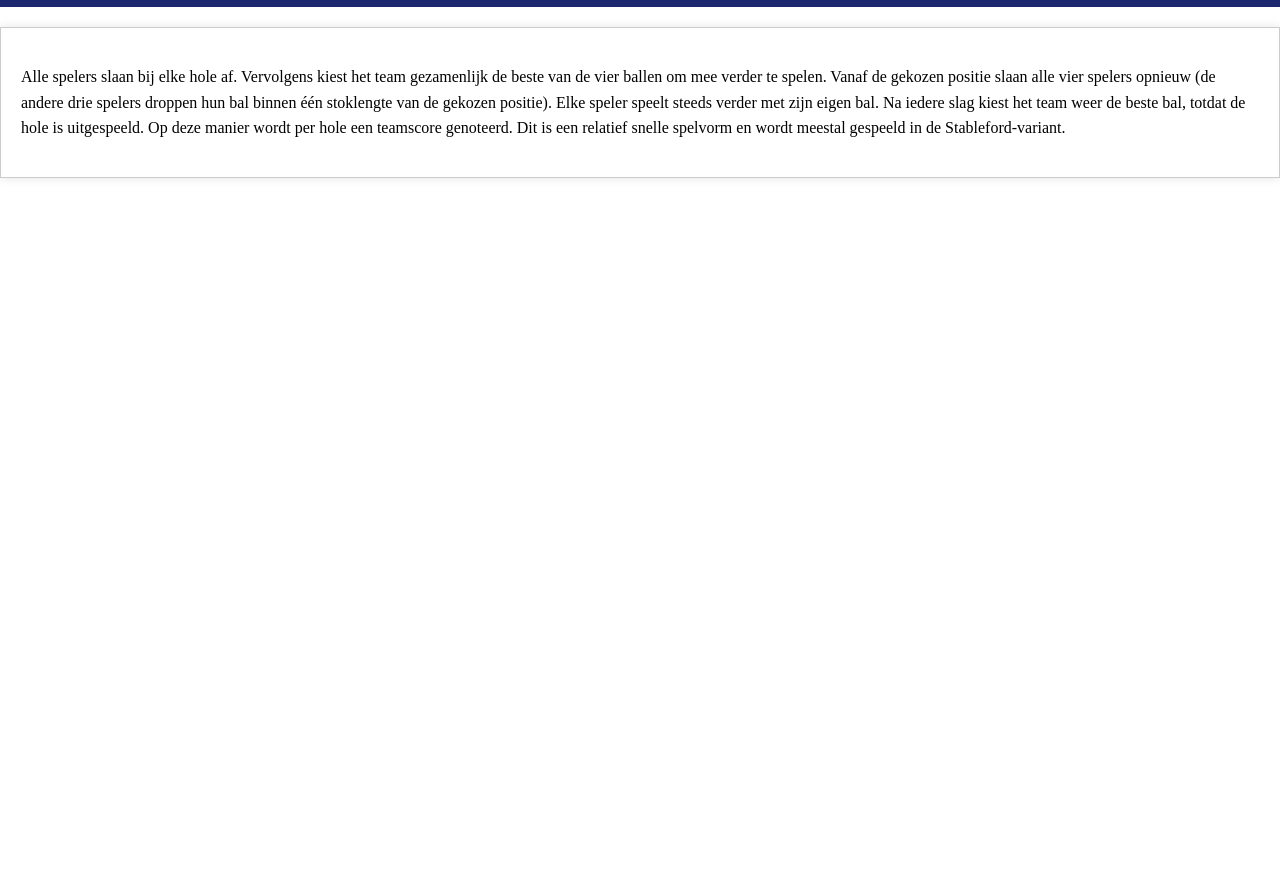
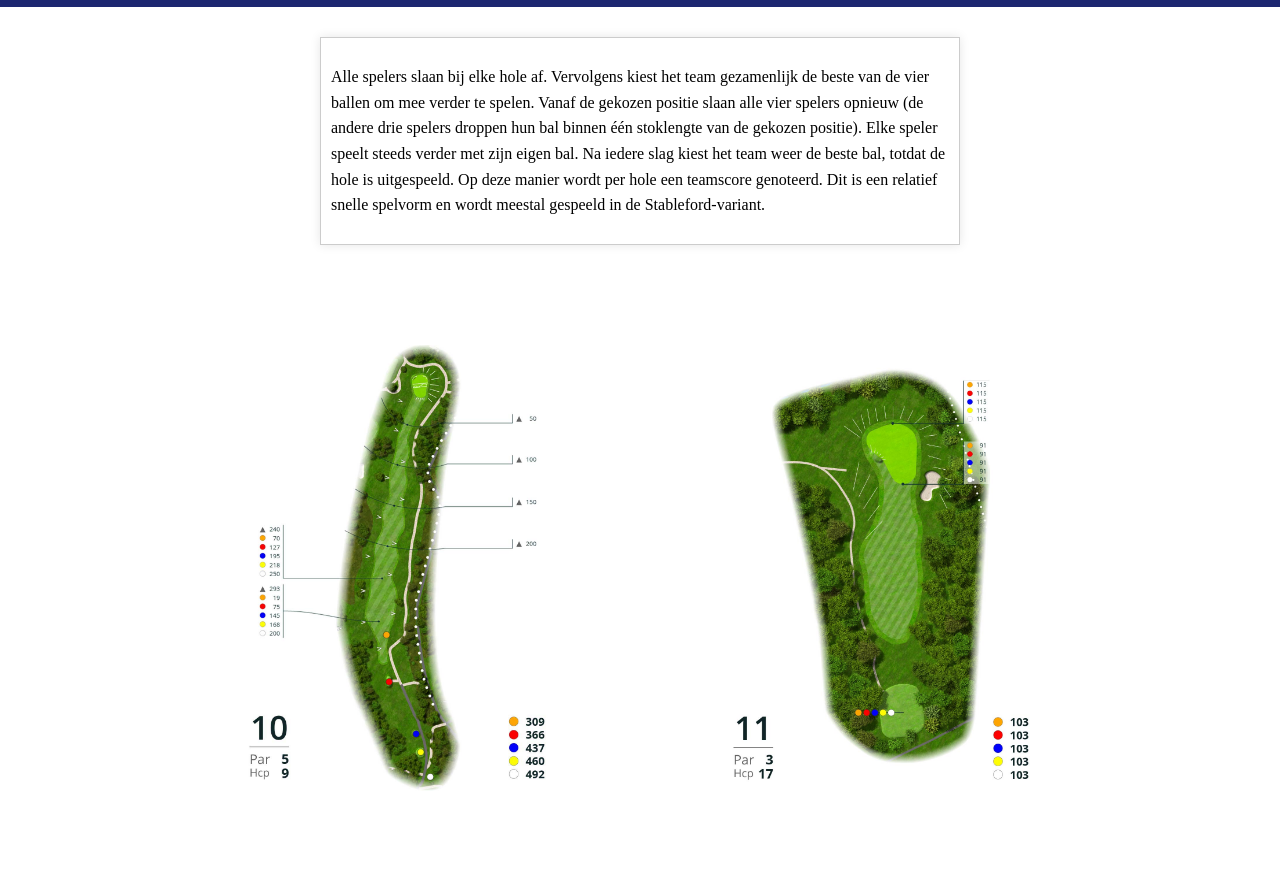
Before and after one commit to tawhidrez/DUPLO, a plain HTML site: page opdr2/index.html in a window 1280 px wide. Shown: the part 64-952 px from the top of the page. Before the commit the page ends 800 px from the top, so only its background shows below. Drawn offline with Linux system fonts and the light colour scheme.

Commit message:
intro + foto's

```diff
--- a/opdr2/css/styles.css
+++ b/opdr2/css/styles.css
@@ -21,12 +21,55 @@ h1 {
 .flex-container {
     display: flex;
     gap: 20px;
+    width: 80%;
+    margin: 0 auto;
+    justify-content: center;
 }
 
 .onebox {
     flex: 1;
-    padding: 20px;
+    padding: 10px;
     border: 1px solid #ccc;
     box-shadow: 0 0 10px rgba(0, 0, 0, 0.1);
-    margin: 20px 0;
+    margin: 30px 0;
 }
+
+.holes-wrapper {
+    display: flex;
+    flex-direction: column;
+    align-items: center;
+}
+
+.hole-container {
+    display: flex;
+    justify-content: space-between;
+    margin: 70px 0;
+}
+
+.hole10, .hole11, .hole12, .hole13 {
+    display: flex;
+    justify-content: center;
+    align-items: center;
+    width: 100%;
+    margin: 0 5px;
+}
+
+.hole10 img, .hole11 img, .hole12 img, .hole13 img {
+    width: 80%;
+    height: auto;
+}
+
+@media (min-width: 768px) {
+    .flex-container {
+        width: 50%;
+    }
+
+    .hole10, .hole11, .hole12, .hole13 {
+        width: 30%;
+        margin: 0 50px;
+    }
+
+    .hole-container {
+        justify-content: center;
+    }
+}
--- a/opdr2/index.html
+++ b/opdr2/index.html
@@ -29,5 +29,27 @@
     </div>
 </main>
 
+<div class="holes-wrapper">
+    <div class="hole-container">
+        <div class="hole10">
+            <img src="Holes/Hole10.jpg" alt="Hole10">
+        </div>
+        <div class="hole11">
+            <img src="Holes/Hole11.jpg" alt="Hole11">
+        </div>
+    </div>
+    <div class="hole-container">
+        <div class="hole12">
+            <img src="Holes/Hole12.jpg" alt="Hole12">
+        </div>
+        <div class="hole13">
+            <img src="Holes/Hole13.jpg" alt="Hole13">
+        </div>
+    </div>
+</div>
+
+
+
+
 </body>
 </html>
```
Also changed, not shown: opdr2/Holes/Hole10.jpg (renamed from opdr2/Holes/Hole-10-2-1.jpg), opdr2/Holes/Hole11.jpg (renamed from opdr2/Holes/Hole-11-2023.jpg), opdr2/Holes/Hole12.jpg (renamed from opdr2/Holes/Hole-12-2023.jpg), opdr2/Holes/Hole13.jpg (renamed from opdr2/Holes/Hole-13-2023.jpg), opdr2/Holes/Hole14.jpg (renamed from opdr2/Holes/Hole-14-2023.jpg), opdr2/Holes/Hole15.jpg (renamed from opdr2/Holes/Hole-15-2023.jpg), opdr2/Holes/Hole16.jpg (renamed from opdr2/Holes/Hole-16-2023.jpg), opdr2/Holes/Hole17.jpg (renamed from opdr2/Holes/Hole-17-2023.jpg), opdr2/Holes/Hole18.jpg (renamed from opdr2/Holes/Hole-18-2023.jpg), 1 other file.
